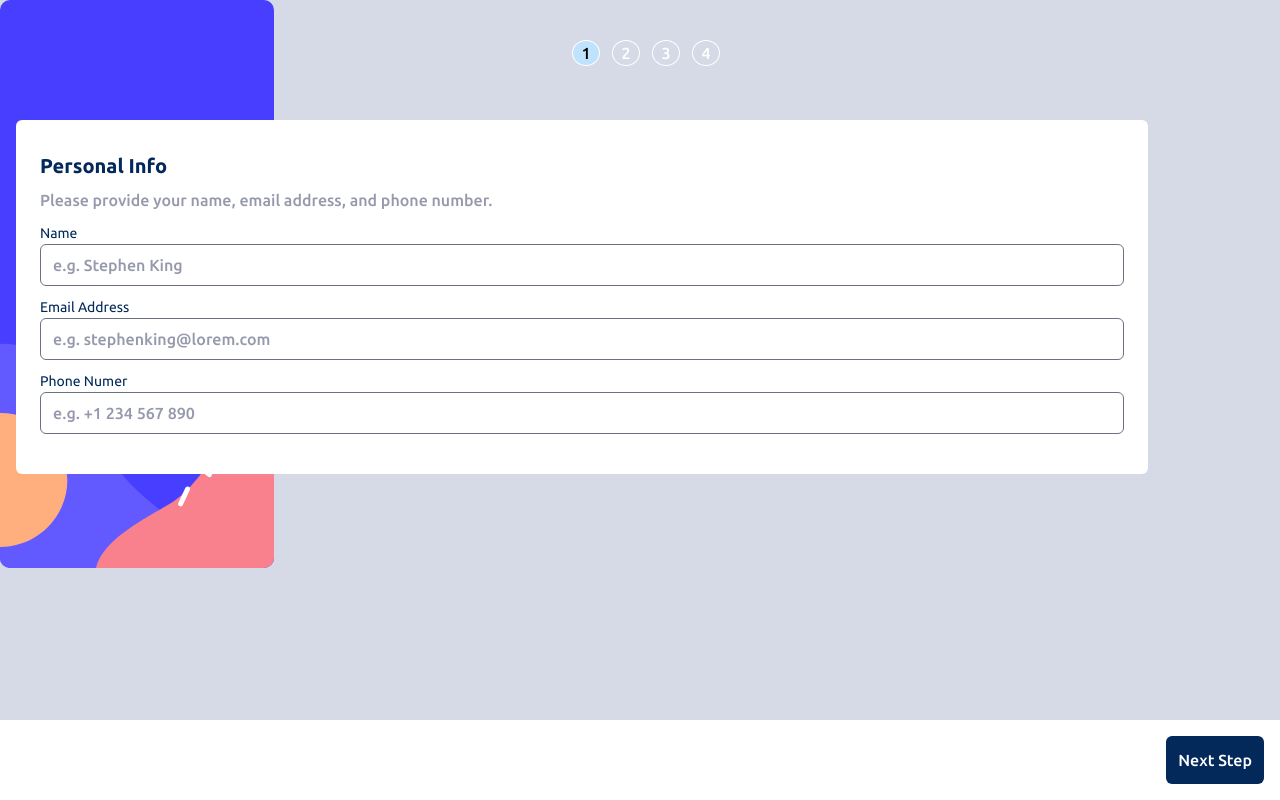
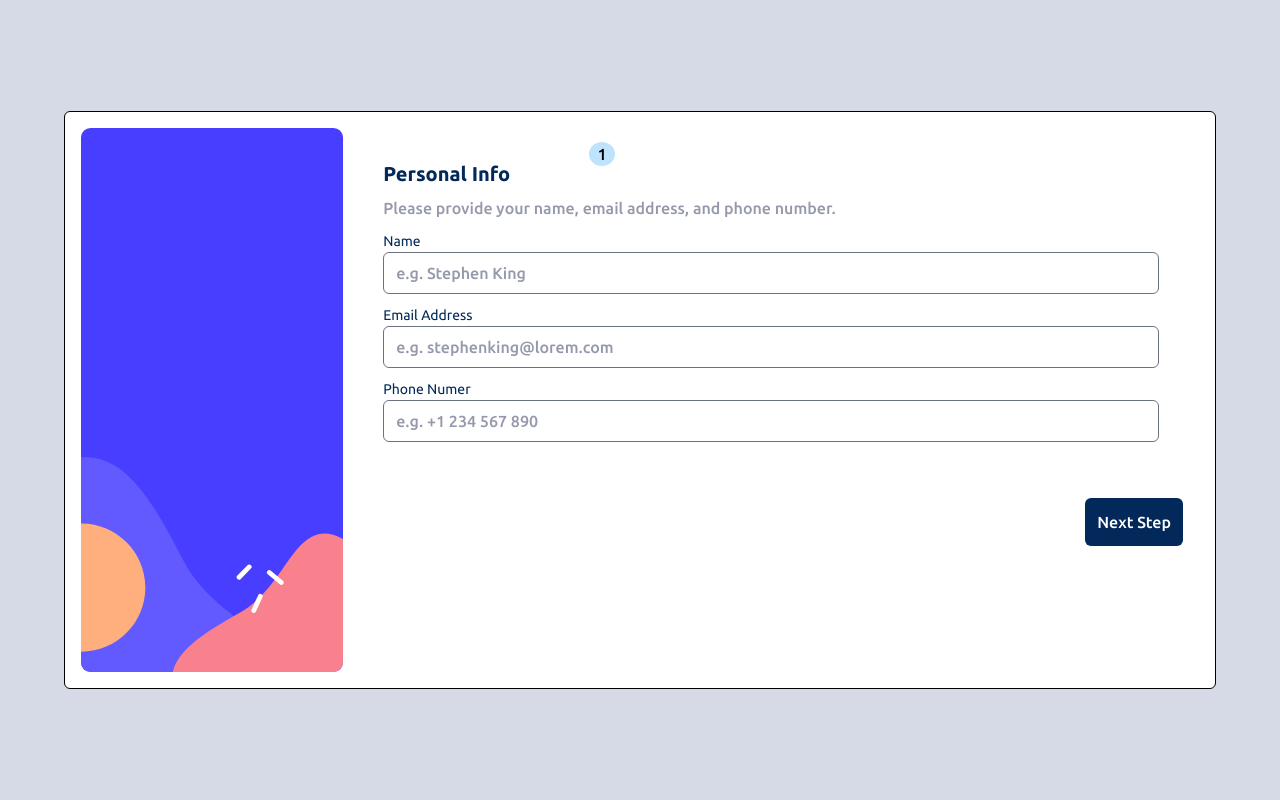
Before and after one commit to acedilloluis/multistep-form, a React (Vite) app: page / in a window 1280 px wide. Built offline with nearby package versions, Linux system fonts and the light colour scheme.

Commit message:
small desktop layout done

```diff
--- a/src/App.js
+++ b/src/App.js
@@ -168,7 +168,7 @@ function App() {
   );
 
   const thankU = (
-    <div className="absolute top-[15%] mx-4 flex h-min flex-col items-center justify-center rounded-md bg-white px-6 py-12 text-center font-sans">
+    <div className="absolute top-[15%] mx-4 flex h-min flex-col items-center justify-center rounded-md bg-white px-6 py-12 text-center font-sans sm:static">
       <img src={thankUIcon} alt="" className="mb-2" />
       <h2 className="text-xl font-bold text-marine-blue">Thank You!</h2>
       <p className="text-base font-medium text-cool-gray">
@@ -204,18 +204,18 @@ function App() {
         <source
           srcSet={bgBarDesktop}
           type="image/svg+xml"
-          media="(min-width: 1076px)"
+          media="(min-width: 640px)"
         />
         <img
           src={bgBarMobile}
           alt=""
-          className="h-auto max-w-full object-top"
+          className="h-auto max-w-full object-top sm:h-full sm:basis-1/5 sm:rounded-md sm:object-cover sm:object-center"
         />
       </picture>
 
       <Pagination STEPS={STEPS} step={step} />
 
-      <main>{displayedStep}</main>
+      <main className="sm:basis-4/5">{displayedStep}</main>
     </>
   );
 }
--- a/src/components/Form.js
+++ b/src/components/Form.js
@@ -21,7 +21,7 @@ function Form(props) {
       <form
         id={props.id}
         onSubmit={handleSubmit}
-        className="absolute top-[15%] mx-4 h-min rounded-md bg-white px-6 py-8 font-sans"
+        className="absolute top-[15%] mx-4 h-min rounded-md bg-white px-6 py-8 font-sans sm:static"
       >
         <h1 className="mb-2 text-xl font-bold text-marine-blue">
           {props.title}
@@ -32,7 +32,7 @@ function Form(props) {
         {props.list}
       </form>
 
-      <nav className="absolute bottom-0 w-full bg-white">
+      <nav className="absolute bottom-0 w-full bg-white sm:static">
         {props.id !== 'step-1' ? (
           <FormBtn submit={false} text="Go Back" goBack={goBack} />
         ) : null}
--- a/src/index.html
+++ b/src/index.html
@@ -13,8 +13,13 @@
 
     <title>Frontend Mentor | Multi-step form</title>
   </head>
-  <body>
-    <div id="root" class="relative box-border h-screen bg-light-gray"></div>
+  <body
+    class="sm:flex sm:h-screen sm:items-center sm:justify-center sm:bg-light-gray"
+  >
+    <div
+      id="root"
+      class="relative box-border h-screen border bg-light-gray sm:flex sm:h-fit sm:w-[90vw] sm:flex-nowrap sm:rounded-md sm:bg-white sm:p-4"
+    ></div>
     <script type="module" src="App.js"></script>
   </body>
 </html>
```
